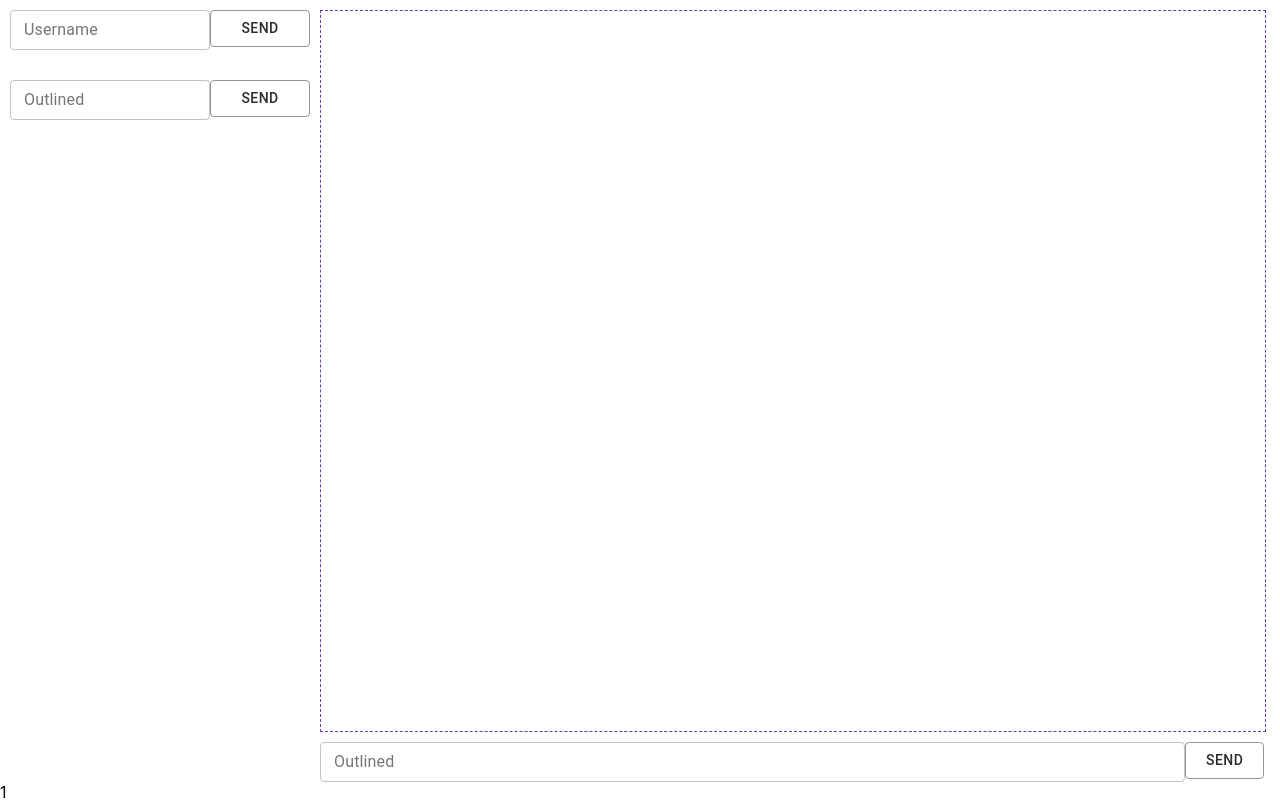
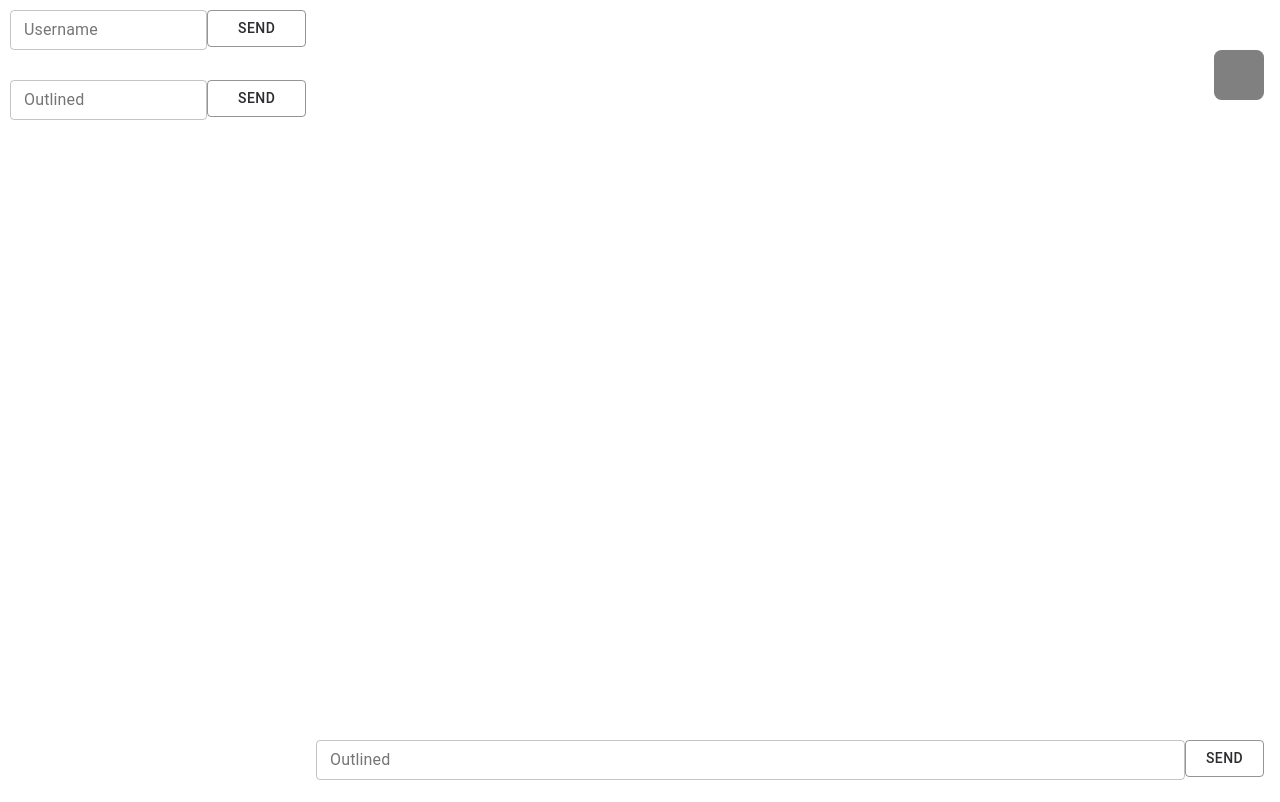
Before and after one commit to HenryLaur/chat-room, a React (Create React App) app: page / in a window 1280 px wide. Built offline with nearby package versions, Linux system fonts and the light colour scheme.

Commit message:
Added channel user button and drawer

```diff
--- a/package.json
+++ b/package.json
@@ -12,11 +12,13 @@
     "@testing-library/user-event": "^7.1.2",
     "@types/axios": "^0.14.0",
     "@types/jest": "^25.2.3",
+    "@types/lodash": "^4.14.157",
     "@types/node": "^14.0.4",
     "@types/react-dom": "^16.9.8",
     "@types/sockjs-client": "^1.1.1",
     "@types/uuid": "^8.0.0",
     "axios": "^0.19.2",
+    "lodash": "^4.17.15",
     "react": "^16.13.1",
     "react-dom": "^16.13.1",
     "react-redux": "^7.1.3",
--- a/src/components/axios/axios.ts
+++ b/src/components/axios/axios.ts
@@ -1,5 +1,5 @@
 import axios from "axios";
 export const server = axios.create({
   baseURL: `http://${document.location.hostname}:8080`,
-  timeout: 1000,
+  timeout: 5000,
 });
--- a/src/components/messages/message/Message.tsx
+++ b/src/components/messages/message/Message.tsx
@@ -37,17 +37,10 @@ export const Message: React.FC<IMessage> = ({ messageBody, user }) => {
             />
           </Grid>
           <Grid item xs={4}>
-            <Typography
-              gutterBottom
-              variant="body2"
-              color="textSecondary"
-              component="h2"
-            >
+            <Typography gutterBottom variant="body2" color="textSecondary">
               {user && user.name}
             </Typography>
-            <Typography variant="body2" component="p">
-              {messageBody}
-            </Typography>
+            <Typography variant="body2">{messageBody}</Typography>
           </Grid>
         </Grid>
       </Card>
--- a/src/components/messages/messageArea/MessageArea.tsx
+++ b/src/components/messages/messageArea/MessageArea.tsx
@@ -15,9 +15,6 @@ const useStyles = makeStyles({
     overflowY: "auto",
     height: "90vh",
     width: "100%",
-    borderWidth: "thin",
-    borderColor: "#673AB7",
-    borderStyle: "dashed",
     marginBottom: "10px",
     marginTop: "10px",
   },
--- a/src/components/user/channelUsers/channelUsers.tsx
+++ b/src/components/user/channelUsers/channelUsers.tsx
@@ -1,7 +1,22 @@
-import React from "react";
-import { makeStyles } from "@material-ui/core";
+import React, { useState } from "react";
+import {
+  makeStyles,
+  Drawer,
+  List,
+  ListItem,
+  ListItemText,
+  ListItemIcon,
+  Divider,
+  Card,
+  CardMedia,
+  Grid,
+  Typography,
+} from "@material-ui/core";
 import { RootState } from "../../../store/store";
 import { useSelector } from "react-redux";
+import InboxIcon from "@material-ui/icons/MoveToInbox";
+import MailIcon from "@material-ui/icons/Mail";
+
 const useStyles = makeStyles({
   userAlign: {
     textAlign: "right",
@@ -12,20 +27,86 @@ const useStyles = makeStyles({
     borderRadius: "50%",
     width: "45px",
   },
+  hoverButton: {
+    position: "absolute",
+    top: "50px",
+    right: "16px",
+    borderRadius: "15%",
+    height: "50px",
+    width: "50px",
+    backgroundColor: "gray",
+  },
+  drawer: {
+    width: "200px",
+    maxWidth: "200px",
+  },
+  list: {
+    display: "list-item",
+  },
+  userName: {
+    display: "flex",
+    alignItems: "center",
+    marginLeft: "10px",
+    height: "100%",
+  },
 });
 
 export const ChannelUsers = () => {
   const classes = useStyles();
+  const [drawerOpen, setDrawerOpen] = useState(false);
   const channelUsers = useSelector(
     (state: RootState) => state.user.channelUsers
   );
   console.log(channelUsers);
   return (
     <div>
-      {channelUsers.map((channelUser) => {
-        return channelUser.name;
-      })}
-      1
+      <Drawer
+        anchor="right"
+        open={drawerOpen}
+        onClose={() => {
+          console.log(drawerOpen);
+          setDrawerOpen(false);
+        }}
+      >
+        <div
+          role="presentation"
+          onClick={() => setDrawerOpen(false)}
+          onKeyDown={() => setDrawerOpen(false)}
+          className={classes.drawer}
+        >
+          <List>
+            {channelUsers.map((user, index) => (
+              <ListItem key={index} className={classes.list}>
+                <Card elevation={0}>
+                  <Grid container>
+                    <Grid item xs={4}>
+                      <CardMedia
+                        className={classes.img}
+                        component="img"
+                        alt="Contemplative Reptile"
+                        height="45"
+                        image="/contemplative-reptile.jpg"
+                        title="Contemplative Reptile"
+                      />
+                    </Grid>
+                    <Grid item xs={8}>
+                      <div className={classes.userName}>
+                        <Typography variant="h6" color="textSecondary">
+                          {user && user.name}
+                        </Typography>
+                      </div>
+                    </Grid>
+                  </Grid>
+                </Card>
+              </ListItem>
+            ))}
+          </List>
+        </div>
+      </Drawer>
+      <div
+        className={classes.hoverButton}
+        onClick={() => setDrawerOpen(true)}
+      ></div>
     </div>
   );
 };
--- a/src/components/user/user/User.tsx
+++ b/src/components/user/user/User.tsx
@@ -1,11 +1,14 @@
 import React, { useState } from "react";
 import { TextField, Grid, Button } from "@material-ui/core";
-import { useDispatch } from "react-redux";
+import { useDispatch, useSelector } from "react-redux";
 import { setUser } from "../UserSlice";
+import { RootState } from "../../../store/store";
 
 export const User = () => {
   const [username, setUsername] = useState("");
   const dispatch = useDispatch();
+  const user = useSelector((state: RootState) => state.user.user);
+
   const saveUser = (e: React.FormEvent<HTMLFormElement>) => {
     e.preventDefault();
     dispatch(setUser({ name: username }));
@@ -16,6 +19,7 @@ export const User = () => {
       <Grid container>
         <Grid item xs={8}>
           <TextField
+            defaultValue={user?.name}
             size="small"
             id="outlined-basic"
             label="Username"
--- a/src/screens/MainPage.tsx
+++ b/src/screens/MainPage.tsx
@@ -1,5 +1,11 @@
 import React from "react";
-import { Grid, Box } from "@material-ui/core";
+import {
+  Grid,
+  Box,
+  makeStyles,
+  useTheme,
+  useMediaQuery,
+} from "@material-ui/core";
 import { MessageArea } from "../components/messages/messageArea/MessageArea";
 import { useSelector, useDispatch } from "react-redux";
 import { RootState } from "../store/store";
@@ -7,16 +13,31 @@ import { AddMessage } from "../components/messages/addMessage/AddMessage";
 import { getSocket, WebSocketMessage } from "../websocket/Websocket";
 import { addMessage } from "../components/messages/MessageSlice";
 import { LeftSideMenu } from "../components/leftsideMenu/LeftSideMenu";
-import { ChannelUsers } from "../components/user/channelUsers/channelUsers";
+import { ChannelUsers } from "../components/user/channelUsers/ChannelUsers";
 import {
   addChannelUsers,
   removeChannelUser,
 } from "../components/user/UserSlice";
 
+const useStyles = makeStyles({
+  userAlign: {
+    textAlign: "right",
+  },
+  img: {
+    margin: "5px",
+    marginRight: "20px",
+    borderRadius: "50%",
+    width: "45px",
+  },
+  textArea: {},
+});
+
 export const MainPage = () => {
   const messages = useSelector((state: RootState) => state.message.messages);
   const user = useSelector((state: RootState) => state.user.user);
-
+  const theme = useTheme();
+  const smBreakPoint = useMediaQuery(theme.breakpoints.down("xs"));
+  const classes = useStyles();
   const selectChannel = useSelector(
     (state: RootState) => state.channel.selectedChannel
   );
@@ -48,17 +69,23 @@ export const MainPage = () => {
   };
 
   return (
+    <Box pr={2}>
       <Grid container>
-      <Grid item xs={3}>
-        <LeftSideMenu />
+        <ChannelUsers />
+
+        <Grid item xs={12} sm={3}>
+          <div>
+            {!smBreakPoint && <LeftSideMenu />}
+            {console.log(smBreakPoint)}
+          </div>
         </Grid>
-      <Grid item xs={9}>
-        <Box mr={2}>
+        <Grid item xs={12} sm={9}>
+          <Box className={classes.textArea}>
             <MessageArea messages={messages} />
             <AddMessage />
           </Box>
         </Grid>
-      <ChannelUsers />
       </Grid>
+    </Box>
   );
 };
```
Also changed, not shown: 1 other file (tests, documents, lock files or other folders). Lines whose indentation alone changed are shown as unchanged.
